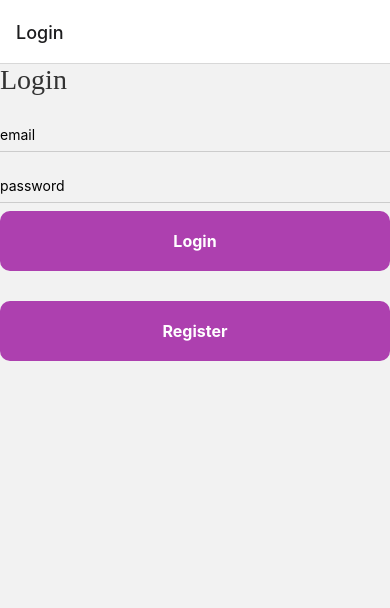
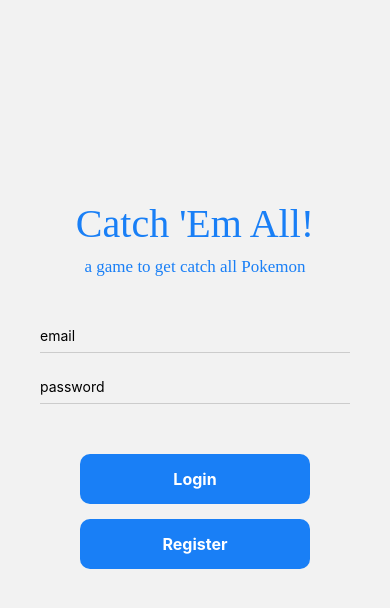
Before and after one commit to fxie48/GeorgiaTechMarketplace, a React Native app: screen /Login in a window 390 px wide. Shown: the top 608 px of the page. Built offline with nearby package versions, Linux system fonts and the light colour scheme.

Commit message:
stylized login page and removed header bar

```diff
--- a/App.js
+++ b/App.js
@@ -36,7 +36,7 @@
   return (
     <NavigationContainer>
 
-      <Stack.Navigator>
+      <Stack.Navigator screenOptions={{headerShown: false}}>
         <Stack.Screen
           name = 'Login'
           component = {LoginScreen}
--- a/screens/LoginScreen.jsx
+++ b/screens/LoginScreen.jsx
@@ -44,16 +44,27 @@
     return (
         <View>
             <View>
-            <Text
-                style={{
-                    fontFamily: 'Roboto-Medium',
-                    fontSize: 28,
-                    fontWeight: '500',
-                    color: '#333',
-                    marginBottom: 30,
-                }}>
-                Login
-            </Text>
+                <Text
+                    style={{
+                        fontFamily: 'Times New Roman',
+                        fontSize: 40,
+                        marginTop: 200,
+                        marginBottom: 10,
+                        textAlign: 'center',
+                        color: '#197FF6',
+                    }}>
+                    Catch 'Em All!
+                </Text>
+                <Text
+                    style={{
+                        fontFamily: 'Times New Roman',
+                        fontSize: 17,
+                        marginBottom: 50,
+                        textAlign: 'center',
+                        color: '#197FF6',
+                    }}>
+                    a game to get catch all Pokemon
+                </Text>
             </View>
 
             <View style = {{
@@ -61,6 +72,7 @@
                 borderBottomColor:'#ccc',
                 borderBottomWidth:1,
                 paddingBottom: 8,
+                marginHorizontal: 40,
                 marginBottom: 25}}>
                 <TextInput
                     placeholder="email"
@@ -75,7 +87,8 @@
                 borderBottomColor:'#ccc',
                 borderBottomWidth:1,
                 paddingBottom: 8,
-                marginBottom: 8}}>
+                marginBottom: 50,
+                marginHorizontal: 40}}>
                 <TextInput
                     placeholder="password"
                     secureTextEntry={true}
@@ -88,9 +101,11 @@
                 onPress={signIn}
                 style={{
                     backgroundColor: '#AD40AF',
-                    padding: 20,
+                    padding: 15,
                     borderRadius: 10,
-                    marginBottom: 30,
+                    marginBottom: 15,
+                    marginHorizontal: 80,
+                    backgroundColor: "#197FF6",
                 }}>
                 <Text
                     style={{
@@ -106,9 +121,11 @@
                 onPress={signUp}
                 style={{
                     backgroundColor: '#AD40AF',
-                    padding: 20,
+                    padding: 15,
                     borderRadius: 10,
                     marginBottom: 30,
+                    marginHorizontal: 80,
+                    backgroundColor: "#197FF6",
                 }}>
                 <Text
                     style={{
@@ -120,8 +137,6 @@
                     Register
                 </Text>
             </TouchableOpacity>
-
-
         </View>
     )
 }
```
